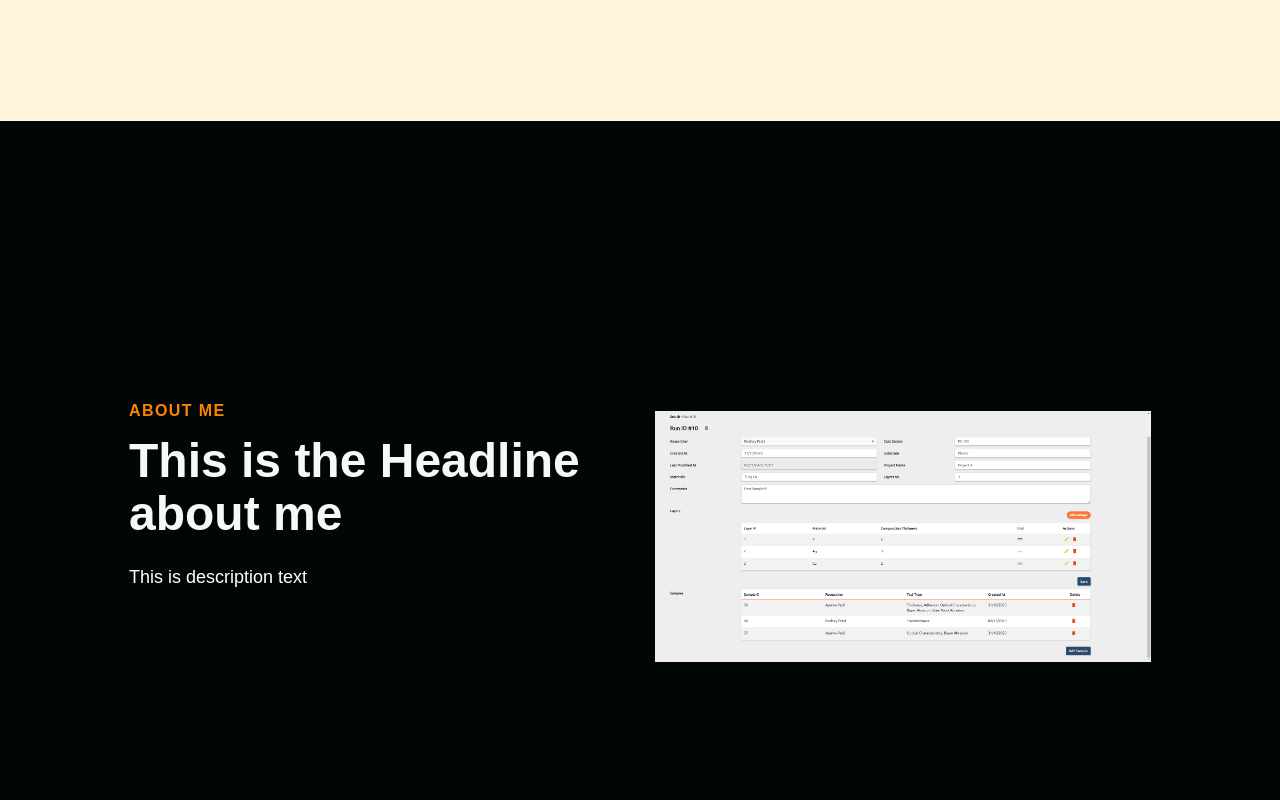
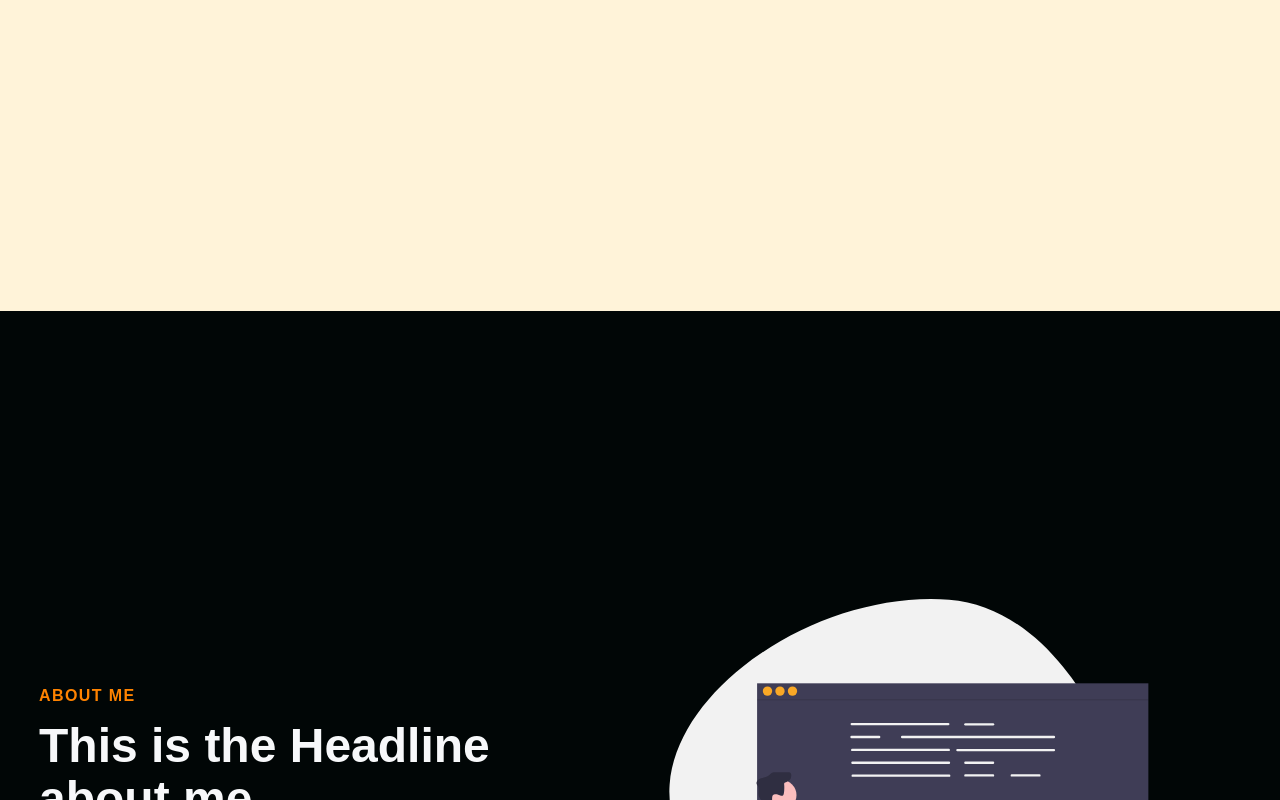
Before and after one commit to Andre-Pesce/portfolio-website, a React (Create React App) app: page / in a window 1280 px wide. Shown: the part 1620-2420 px from the top of the page. Built offline with nearby package versions, Linux system fonts and the light colour scheme; a web font is replaced by a local one.

Commit message:
portfolio video update & minor changes

```diff
--- a/src/components/AboutSection/AboutElements.js
+++ b/src/components/AboutSection/AboutElements.js
@@ -12,9 +12,9 @@ export const AboutContainer = styled.div`
 export const AboutWrapper = styled.div`
   display: grid;
   z-index: 1;
-  height: 860px;
+  height: 1050px;
   width: 100%;
-  max-width: 1100px;
+  max-width: 1400px;
   margin-right: auto;
   margin-left: auto;
   padding: 0 24px;
@@ -87,7 +87,7 @@ export const BtnWrap = styled.div`
 `;
 
 export const ImgWrap = styled.div`
-  max-width: 555px;
+  max-width: 650px;
   height: 100%;
 `;
 
--- a/src/components/AboutSection/Data.js
+++ b/src/components/AboutSection/Data.js
@@ -1,6 +1,7 @@
 import React from "react";
 import vid1 from "../../assets/videos/edms-demo-1.mp4";
 import img1 from "../../assets/images/edms-run-2.png";
+import svg1 from "../../assets/images/svg-1.svg"
 
 export const homeObjOne = {
     id: 'about',
@@ -13,7 +14,7 @@ export const homeObjOne = {
     buttonLabel: 'Get started',
     imgStart: false,
     isVid: false,
-    img: img1,
+    img: svg1,
     alt: 'me',
     dark: true,
     primary: true,
@@ -31,7 +32,7 @@ export const homeObjTwo = {
     buttonLabel: 'Get started',
     imgStart: false,
     isVid: false,
-    img: img1,
+    img: svg1,
     alt: 'me',
     dark: true,
     primary: true,
```
Also changed, not shown: src/webpack.config.js (deleted, +0 -17 lines), 2 other files (tests, documents, lock files or other folders).
